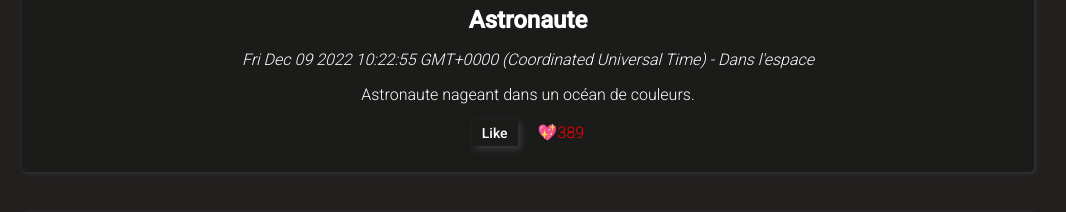
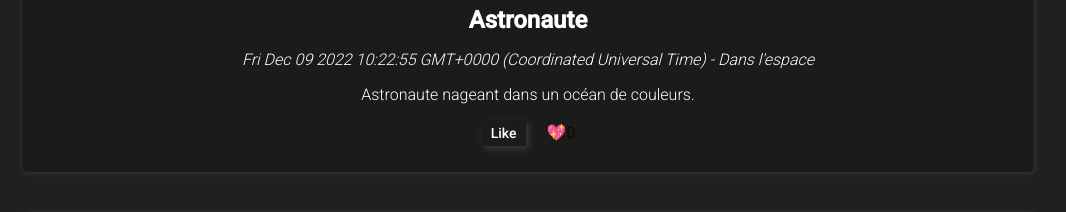
Before and after one commit to william-kies/snapface, an Angular app: page / in a window 1280 px wide. Shown: the part 880-1092 px from the top of the page, without its empty margins (112-1178 px from the left). Built offline with nearby package versions, Linux system fonts and the light colour scheme.

Commit message:
utilisation de [ngClass] pour changer l'affichage selon un évènement via une condition

```diff
--- a/src/app/app.component.ts
+++ b/src/app/app.component.ts
@@ -16,7 +16,7 @@ export class AppComponent implements OnInit {
         description: 'Astronaute nageant dans un océan de couleurs.',
         imageUrl: 'https://external-preview.redd.it/XrrqA4tXSxpfTl8M2AGNssZpks3MJwQ2LuDzNnsam64.png?format=pjpg&auto=webp&s=4c016353dcadabee95600f4bb833ce138b02894d',
         createDate: new Date(),
-        likes: 389,
+        likes: 0,
         location: 'Dans l\'espace'
       },
       {
@@ -24,14 +24,14 @@ export class AppComponent implements OnInit {
         description: 'Peinture d\'une forêt boréale, lieu méconnu en pleine nature.',
         imageUrl: 'https://i.redd.it/wrywjpghzgi11.png',
         createDate: new Date(),
-        likes: 86
+        likes: 0
       },
       {
         title: 'Nature dans une ampoule',
         description: 'Photo d\'un espace naturel présent seulement dans le bulbe d\'une ampoule.',
         imageUrl: 'https://moewalls.com/wp-content/uploads/2022/03/nature-in-a-lightbulb-thumb.jpg',
         createDate: new Date(),
-        likes: 47
+        likes: 0
       }
     ];
   }
--- a/src/app/face-snap/face-snap.component.html
+++ b/src/app/face-snap/face-snap.component.html
@@ -1,4 +1,4 @@
-<div class="face-like-card">
+<div class="face-like-card" [ngClass]="{ liked: userLiked === true }">
     <img [src]="faceSnap.imageUrl" [alt]="faceSnap.description">
     <h2>{{ faceSnap.title }}</h2>
     <p><i>{{ faceSnap.createDate }}<span *ngIf="faceSnap.location"> - {{ faceSnap.location }}</span></i></p>
--- a/src/app/face-snap/face-snap.component.scss
+++ b/src/app/face-snap/face-snap.component.scss
@@ -37,3 +37,15 @@
     }
   }
 }
+
+.liked {
+  background-color: rgba(darkred, 0.4);
+  color: white;
+  button {
+    box-shadow: darkred 3px 3px 7px;
+    color: white;
+    &:active {
+      box-shadow: darkred 0 0 5px;
+    }
+  }
+}
```
